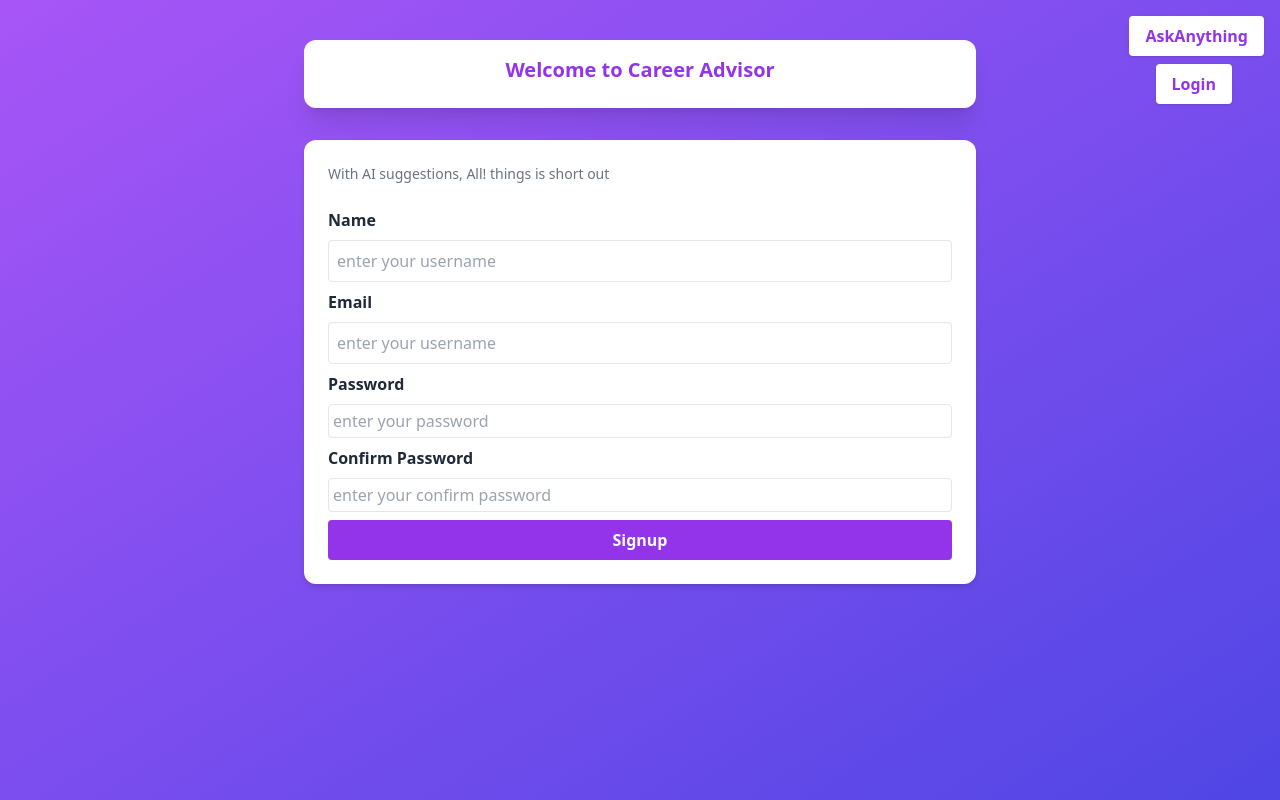
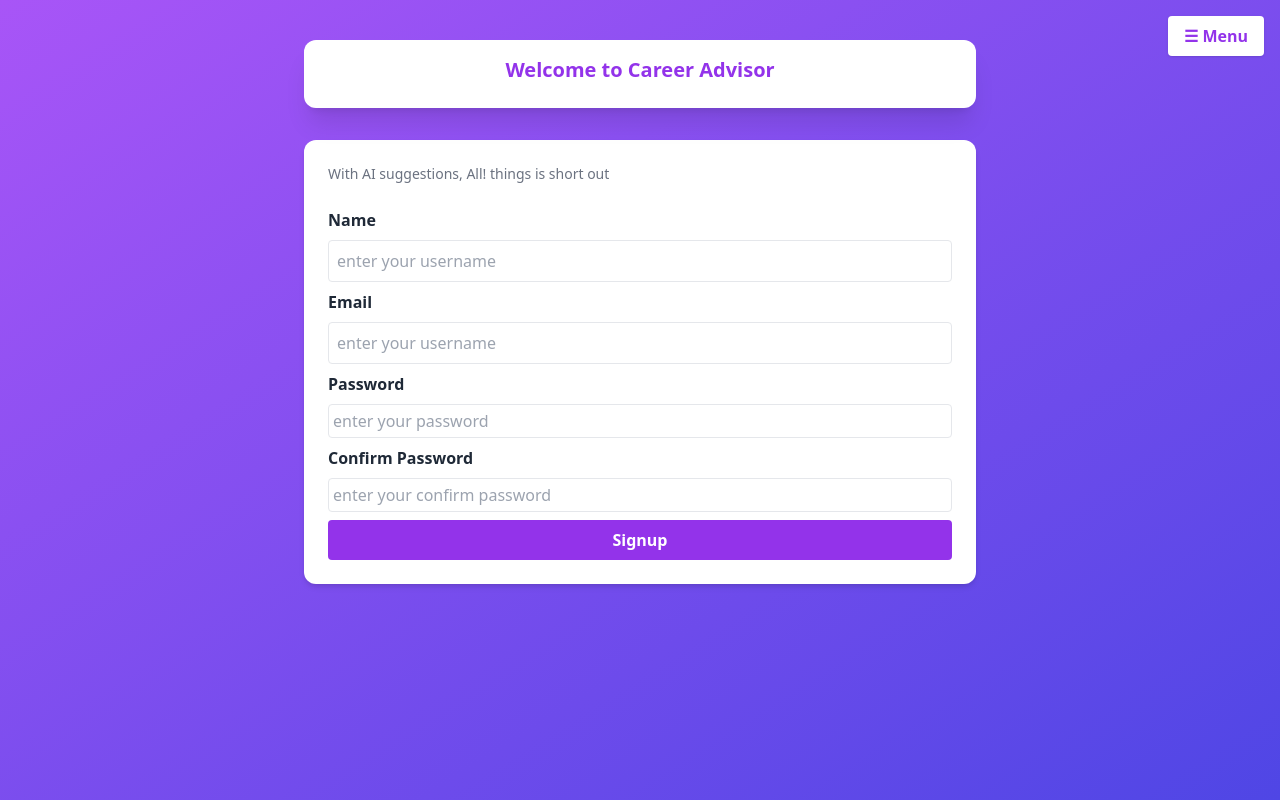
Before and after one commit to Divyansh-132006/AI-CareerResponse, a React (Create React App) app in the folder frontend/aiask/: page /signup in a window 1280 px wide. Built offline with nearby package versions, Linux system fonts and the light colour scheme.

Commit message:
Update signup.js

```diff
--- a/frontend/aiask/src/pages/signup.js
+++ b/frontend/aiask/src/pages/signup.js
@@ -7,6 +7,7 @@ function Signup(){
     const [email, setemail]= useState('');
     const [password, setpassword]= useState('');
     const [confirmPassword, setConfirmPassword] = useState('');
+ const [showMenu, setShowMenu] = useState(false);
 
     const handleSignup = async () => {
         if (!username || !email || !password || !confirmPassword) {
@@ -84,18 +85,34 @@ function Signup(){
                     Signup
                 </button>
             </div>
+             <div className="absolute top-4 right-4 z-50">
+                {/* Toggle Button */}
+                <button
+                    onClick={() => setShowMenu(!showMenu)}
+                    className="bg-white text-purple-600 font-bold px-4 py-2 rounded shadow hover:bg-purple-200 transition"
+                >
+                    {showMenu ? "Close Menu" : "☰ Menu"}
+                </button>
+
+                {/* AskAnything + Signup Buttons */}
+                {showMenu && (
+                    <div className="flex flex-col items-end gap-2 mt-2">
                         <button
                             onClick={() => window.location.href = '/'}
-        className="absolute top-4 right-4 z-50 bg-white text-purple-600 font-bold px-4 py-2 rounded shadow hover:bg-purple-200 transition "
+                            className="bg-white text-purple-600 font-bold px-4 py-2 rounded shadow hover:bg-purple-200 transition"
                         >
                             AskAnything
                         </button>
+
                         <button
                             onClick={() => window.location.href = '/login'}
-        className="absolute top-16 right-12 z-50 bg-white text-purple-600 font-bold px-4 py-2 rounded shadow hover:bg-purple-200 transition "
+                            className="bg-white text-purple-600 font-bold px-4 py-2 rounded shadow hover:bg-purple-200 transition"
                         >
-        Login
+                            login
                         </button>
+                    </div>
+                )}
+            </div>
         </div>
 
     )
```
Lines whose indentation alone changed are shown as unchanged.
